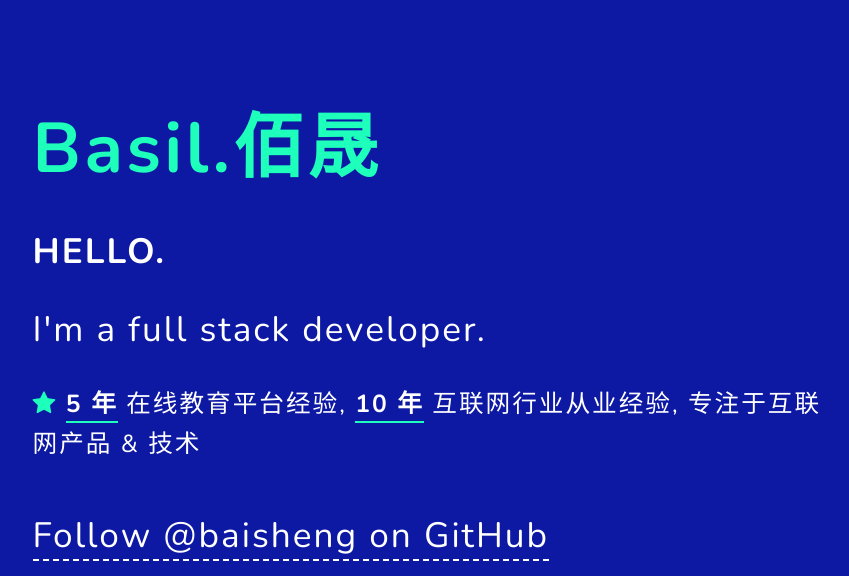
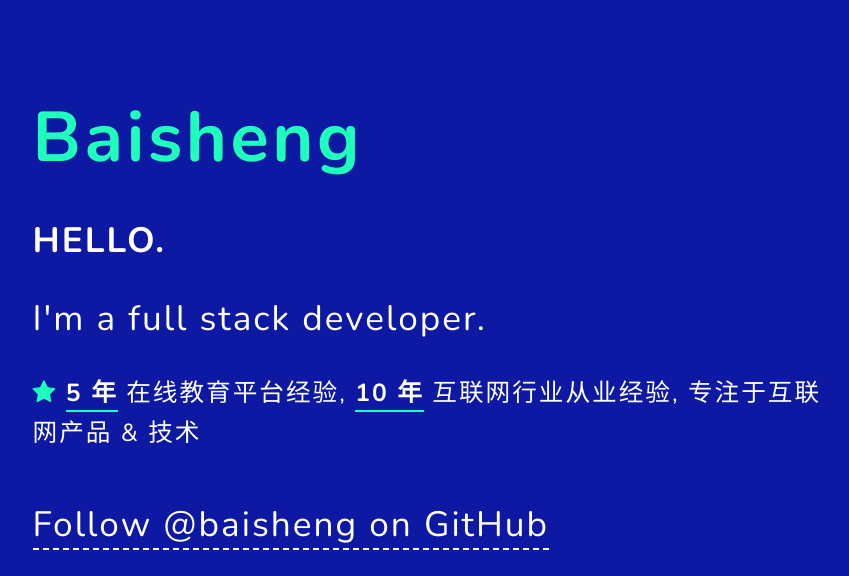
Before and after one commit to baisheng/baisheng.github.io-old, a website: page src/index.html in a window 1280 px wide. Shown: the top 576 px of the page, without its empty margins (210-1059 px from the left). Drawn offline with nearby package versions, Linux system fonts and the light colour scheme; files that its build step writes are made by us from their sources; files whose address does not match are found by name.

Commit message:
update page title

```diff
--- a/src/pages/main.html
+++ b/src/pages/main.html
@@ -1,5 +1,5 @@
 <div class="slide--content">
-  <h2 class="page-title">Basil.佰晟</h2>
+  <h2 class="page-title">Baisheng</h2>
   <p class="white"><strong>HELLO.</strong></p>
   <p>
     I'm a full stack developer.
```
